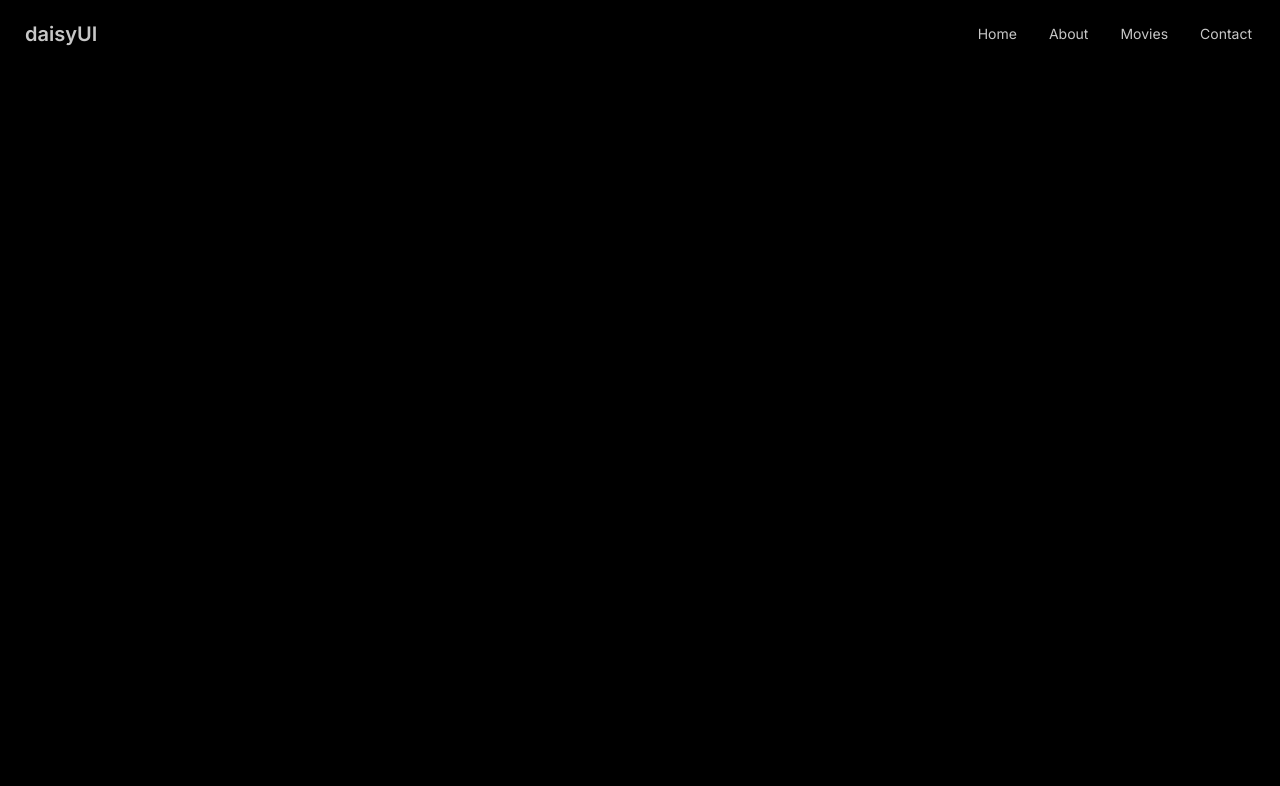
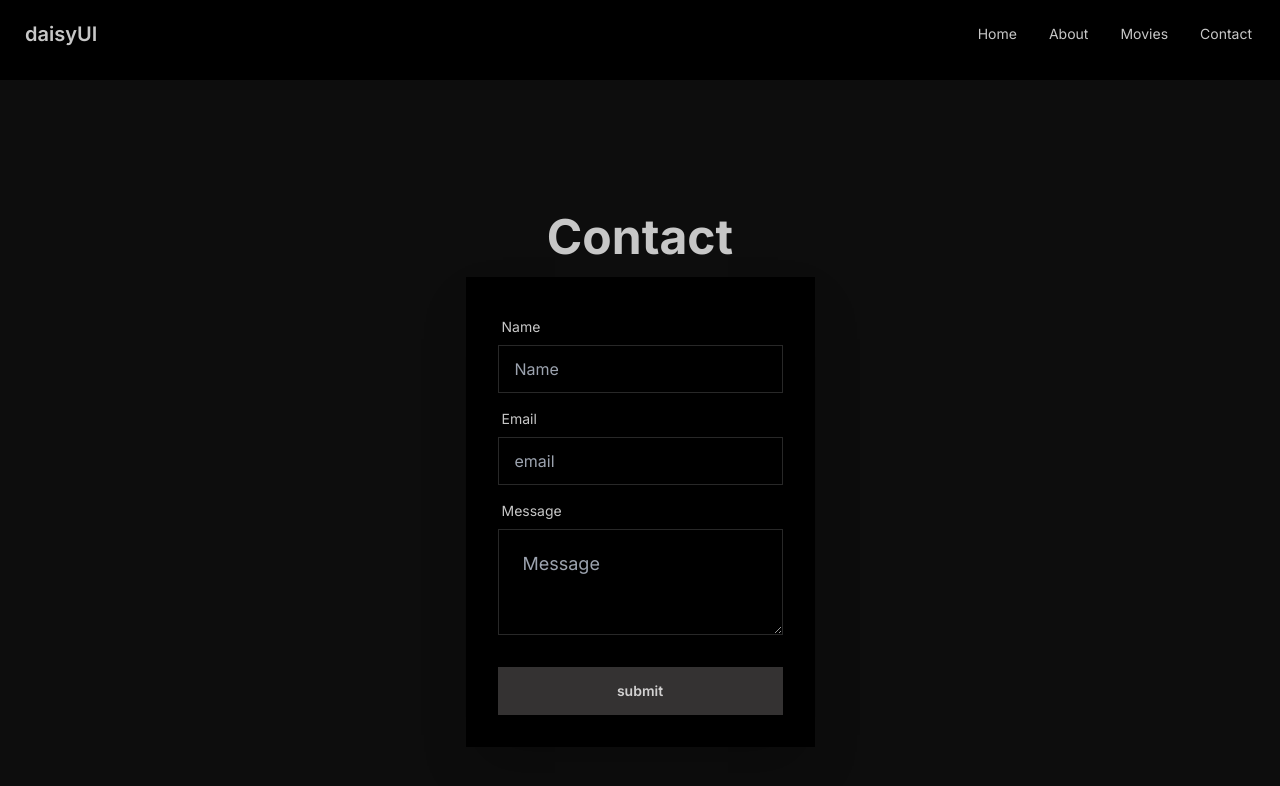
Before and after one commit to khalidhasan8880/movie-mela, a Next.js app: page /contact in a window 1280 px wide. Shown: the top 786 px of the page. Built offline with nearby package versions, Linux system fonts and the light colour scheme.

Commit message:
app: added contact form

```diff
--- a/src/app/contact/page.jsx
+++ b/src/app/contact/page.jsx
@@ -1,10 +1,58 @@
+"use client";
+const page = () => {
 
-const page = () => {
-    return (
-        <div>
-            contact
+  return (
+    <section className="min-h-screen flex items-center justify-center">
+      <div className="hero min-h-screen bg-base-200">
+        <div className="hero-content flex-col">
+          <h1 className="text-5xl font-bold">Contact</h1>
+          <div className="card flex-shrink-0 w-full max-w-sm shadow-2xl bg-base-100">
+            <form
+               action="https://formspree.io/f/xyyqzdeg"
+               method="POST"
+              className="card-body">
+              <div className="form-control">
+                <label className="label">
+                  <span className="label-text">Name</span>
+                </label>
+                <input
+                  type="text"
+                  name="name"
+                  placeholder="Name"
+                  className="input input-bordered"
+                />
+              </div>
+              <div className="form-control">
+                <label className="label">
+                  <span className="label-text">Email</span>
+                </label>
+                <input
+                  type="email"
+                  name="email"
+                  placeholder="email"
+                  className="input input-bordered"
+                />
+              </div>
+              <div className="form-control">
+                <label className="label">
+                  <span className="label-text">Message</span>
+                </label>
+                <textarea
+                  placeholder="Message"
+                  name="message"
+                  className="textarea textarea-bordered textarea-lg w-full max-w-xs"></textarea>
+              </div>
+              <div className="form-control mt-6">
+                <button type="submit" className="btn btn-primary">
+                  Submit
+                </button>
+              </div>
+            </form>
+          </div>
         </div>
-    );
+      </div>
+    </section>
+  );
 };
 
 export default page;
--- a/src/app/movies/[id]/page.jsx
+++ b/src/app/movies/[id]/page.jsx
@@ -4,7 +4,7 @@ const page = async({params}) => {
 
     const id = params.id
 
-
+j
 
 
     console.log(id);
```
